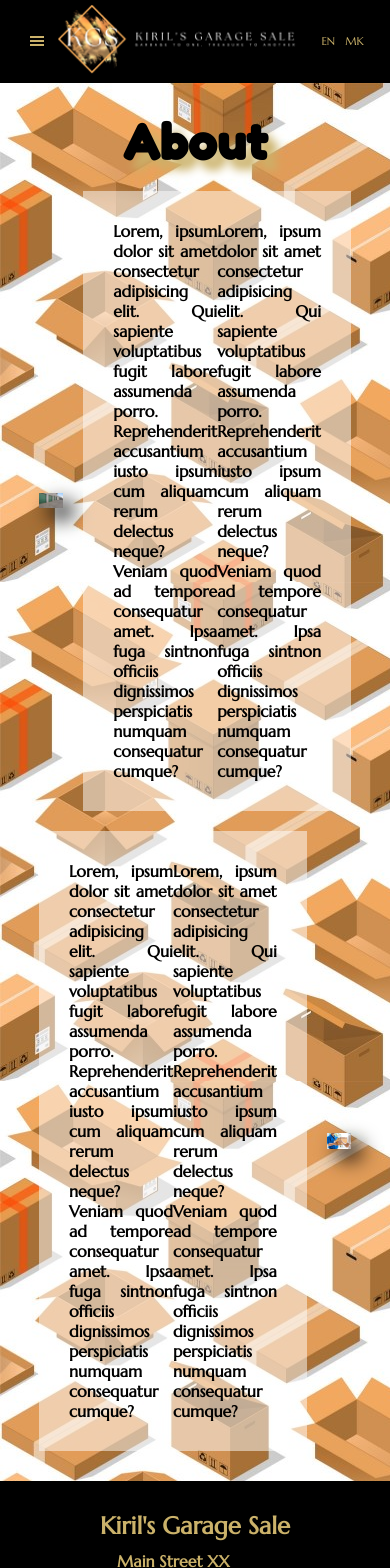
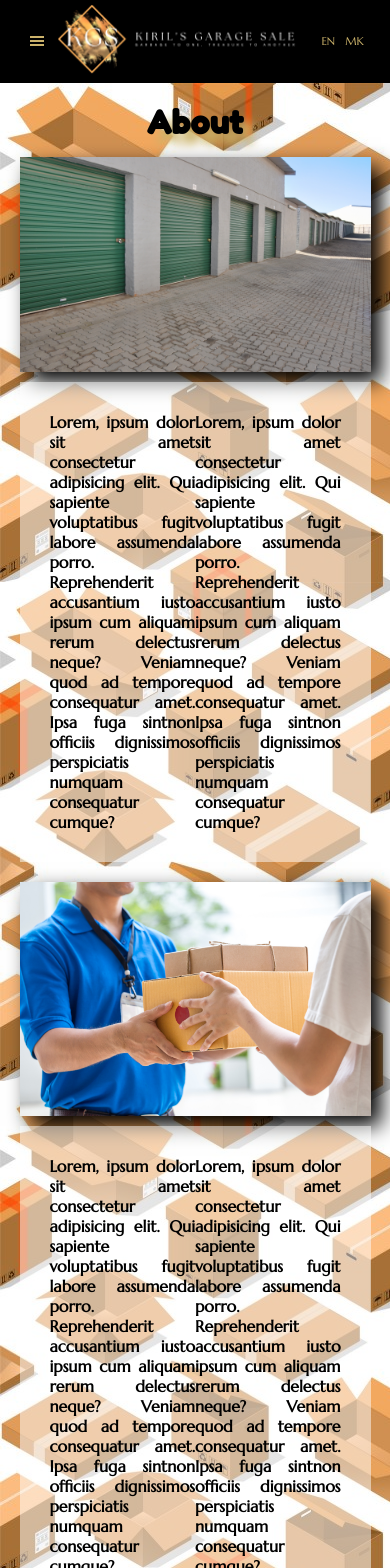
Before and after one commit to Kiril-Pavlov/garage-sale-site, a React (Create React App) app: page /about in a window 390 px wide. Shown: the top 1568 px of the page. Built offline with nearby package versions, Linux system fonts and the light colour scheme; a web font is replaced by a local one.

Commit message:
About Page component responsive done

```diff
--- a/src/pages/About/About.css
+++ b/src/pages/About/About.css
@@ -1,10 +1,9 @@
-.about-container{
+.about-container {
     background-image: url("../../assets/about-repeat-bg.jpg");
     padding: 30px 10%;
-
 }
 
-.about-title{
+.about-title {
     text-align: center;
     padding-bottom: 20px;
     font-size: 3rem;
@@ -12,31 +11,31 @@
     text-shadow: 10px 10px 10px var(--primary-color);
 }
 
-.about-content{
+.about-content {
     display: flex;
     flex-direction: column;
     grid-gap: 20px;
 }
 
 .about-section-one,
-.about-section-two{
+.about-section-two {
     display: grid;
     grid-template-columns: 1fr 1fr;
     grid-gap: 20px;
 }
 
-.section-img{
+.section-img {
     display: flex;
     align-items: center;
     justify-content: center;
 }
 
-.section-img img{
+.section-img img {
     width: 100%;
     box-shadow: 10px 10px 20px black;
 }
 
-.section-text{
+.section-text {
     font-family: var(--text-font);
     text-align: justify;
     display: flex;
@@ -46,3 +45,25 @@
     padding: 30px;
     font-weight: 600;
 }
+
+@media screen and (max-width:992px) {
+    .about-container {
+        padding: 20px 5%;
+    }
+
+    .about-title {
+        padding-bottom: 15px;
+        font-size: 2rem;
+    }
+
+    .about-section-one {
+        grid-template-columns: 1fr;
+        grid-gap: 10px;
+    }
+
+    .about-section-two{
+        display: flex;
+        flex-direction: column-reverse;
+        grid-gap: 10px;
+    }
+}
--- a/src/pages/About/About.jsx
+++ b/src/pages/About/About.jsx
@@ -29,7 +29,7 @@ const About = () => {
             </p>
           </div>
         </div>
-        <div className='about-section-one'>
+        <div className='about-section-two'>
           <div className='section-text'>
             <p>Lorem, ipsum dolor sit amet consectetur adipisicing elit. Qui sapiente
               voluptatibus fugit labore assumenda porro. Reprehenderit accusantium
```
